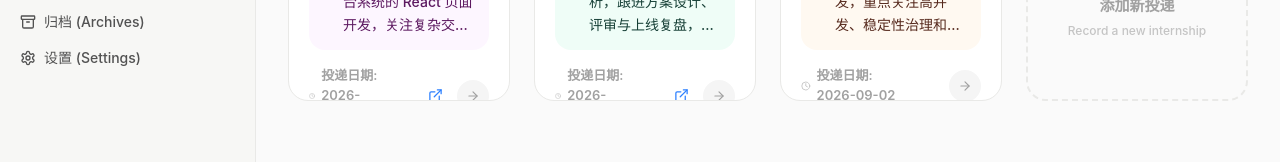
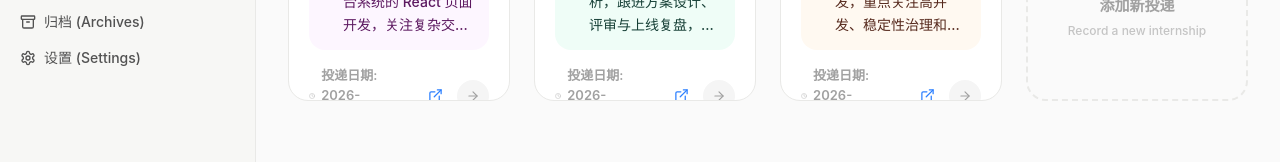
Before and after one commit to Jake-yutong/MyInternship, a React (Vite) app in the folder MyInternship Progress Tracker/: page / in a window 1280 px wide. Shown: the part 298-460 px from the top of the page. Built offline with nearby package versions, Linux system fonts and the light colour scheme; no server answers.

Commit message:
fix: 网申按钮回退到 jobLink，现有数据无需重新编辑即可显示图标

```diff
--- a/MyInternship Progress Tracker/src/app/components/CardView.tsx
+++ b/MyInternship Progress Tracker/src/app/components/CardView.tsx
@@ -20,8 +20,11 @@ export function ApplicationCard({ application, onClick, onDelete }: CardProps) {
 
   const handleApplyLink = (e: React.MouseEvent) => {
     e.stopPropagation();
-    window.open(application.applyLink, '_blank', 'noopener,noreferrer');
+    const url = application.applyLink || application.jobLink;
+    window.open(url, '_blank', 'noopener,noreferrer');
   };
+
+  const applyLinkUrl = application.applyLink || application.jobLink;
 
   return (
     <div
@@ -84,11 +87,11 @@ export function ApplicationCard({ application, onClick, onDelete }: CardProps) {
           >
             <Trash2 size={15} />
           </button>
-          {application.applyLink ? (
+          {applyLinkUrl ? (
             <button
               onClick={handleApplyLink}
               className="w-8 h-8 rounded-full flex items-center justify-center text-blue-500 dark:text-blue-400 hover:text-blue-700 hover:bg-blue-50 dark:hover:bg-blue-500/10 transition-all duration-200"
-              title="打开网申页面"
+              title={application.applyLink ? '打开网申页面' : '打开职位链接'}
             >
               <ExternalLink size={15} />
             </button>
```
